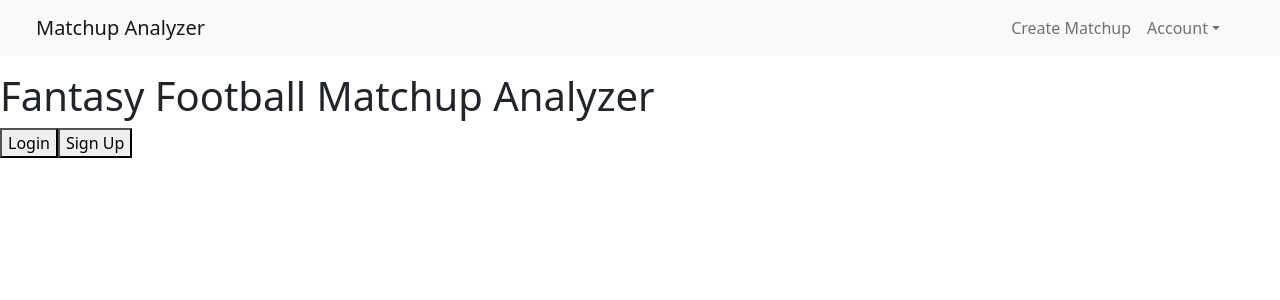
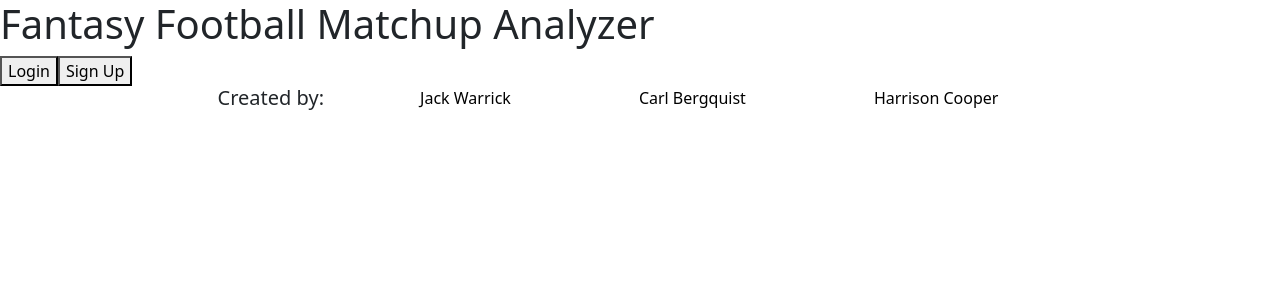
Before and after one commit to CarlBergquist/Fantasy-Football-Matchup, a React (Create React App) app in the folder client/: page / in a window 1280 px wide. Shown: the top 300 px of the page. Built offline with nearby package versions, Linux system fonts and the light colour scheme.

Commit message:
added Footer component

```diff
--- a/client/src/components/footer.js
+++ b/client/src/components/footer.js
@@ -0,0 +1,17 @@
+import React from "react";
+import "../style/footer.css";
+
+function Footer() {
+  return (
+    <div className="d-flex justify-content-center">
+      <h5>Created by: </h5>
+      <ul>
+        <a href="https://github.com/JackWarrick">Jack Warrick</a>
+        <a href="https://github.com/CarlBergquist">Carl Bergquist</a>
+        <a href="https://github.com/cooper2016">Harrison Cooper</a>
+      </ul>
+    </div>
+  );
+}
+
+export default Footer;
--- a/client/src/components/nav.js
+++ b/client/src/components/nav.js
@@ -27,7 +27,7 @@ function NavComponent() {
             </Offcanvas.Header>
             <Offcanvas.Body>
               <Nav className="justify-content-end flex-grow-1 pe-3">
-                <Nav.Link href="#action1">Create Matchup</Nav.Link>
+                <Nav.Link href="matchup">Create Matchup</Nav.Link>
                 <NavDropdown
                   title="Account"
                   id={`offcanvasNavbarDropdown-expand-sm`}
--- a/client/src/pages/initial.js
+++ b/client/src/pages/initial.js
@@ -1,15 +1,15 @@
 import React from "react";
-import Nav from "../components/nav";
+import Footer from "../components/footer";
 //import profilepic from '../../assets/me.jpeg';
 //import "../../styles/about.css"
 
 export default function Init() {
   return (
     <div className="">
-      <Nav />
       <h1>Fantasy Football Matchup Analyzer</h1>
       <button>Login</button>
       <button>Sign Up</button>
+      <Footer />
     </div>
   );
 }
--- a/client/src/pages/matchup.js
+++ b/client/src/pages/matchup.js
@@ -1,26 +1,27 @@
-import React from 'react';
+import React from "react";
 //import profilepic from '../../assets/me.jpeg';
 //import "../../styles/about.css"
+import NavComponent from "../components/nav";
 
 export default function Matchup() {
   return (
+    <div>
+      <NavComponent />
       <div className="container">
         <div className="card w-200 d-flex align-items-center">
-
           <div className="text-center m-4 bg-primary">
             <h1 className="m-1">CREATE YOUR MATCHUP</h1>
           </div>
 
           <div className="text-center m-4">
             <h1>Enter Player 1 </h1>
+
             <input></input>
           </div>
-
 
           <div className="text-center m-4">
             <h1>VS </h1>
           </div>
-
 
           <div className=" text-center m-4">
             <h1>Enter Player 2</h1>
@@ -31,13 +32,8 @@ export default function Matchup() {
             <button className="btn btn-success">SUBMIT</button>
           </div>
 
-
-                <div>
-
-
+          <div></div>
         </div>
-
-
       </div>
     </div>
   );
--- /dev/null
+++ b/client/src/style/footer.css
@@ -0,0 +1,5 @@
+ul > a {
+    margin: 0 5vw;
+    text-decoration: none;
+    color: black;
+}
```
Also changed, not shown: client/src/pages/main.js (+20 -17 lines), 1 other file (tests, documents, lock files or other folders). Lines whose indentation alone changed are shown as unchanged.
